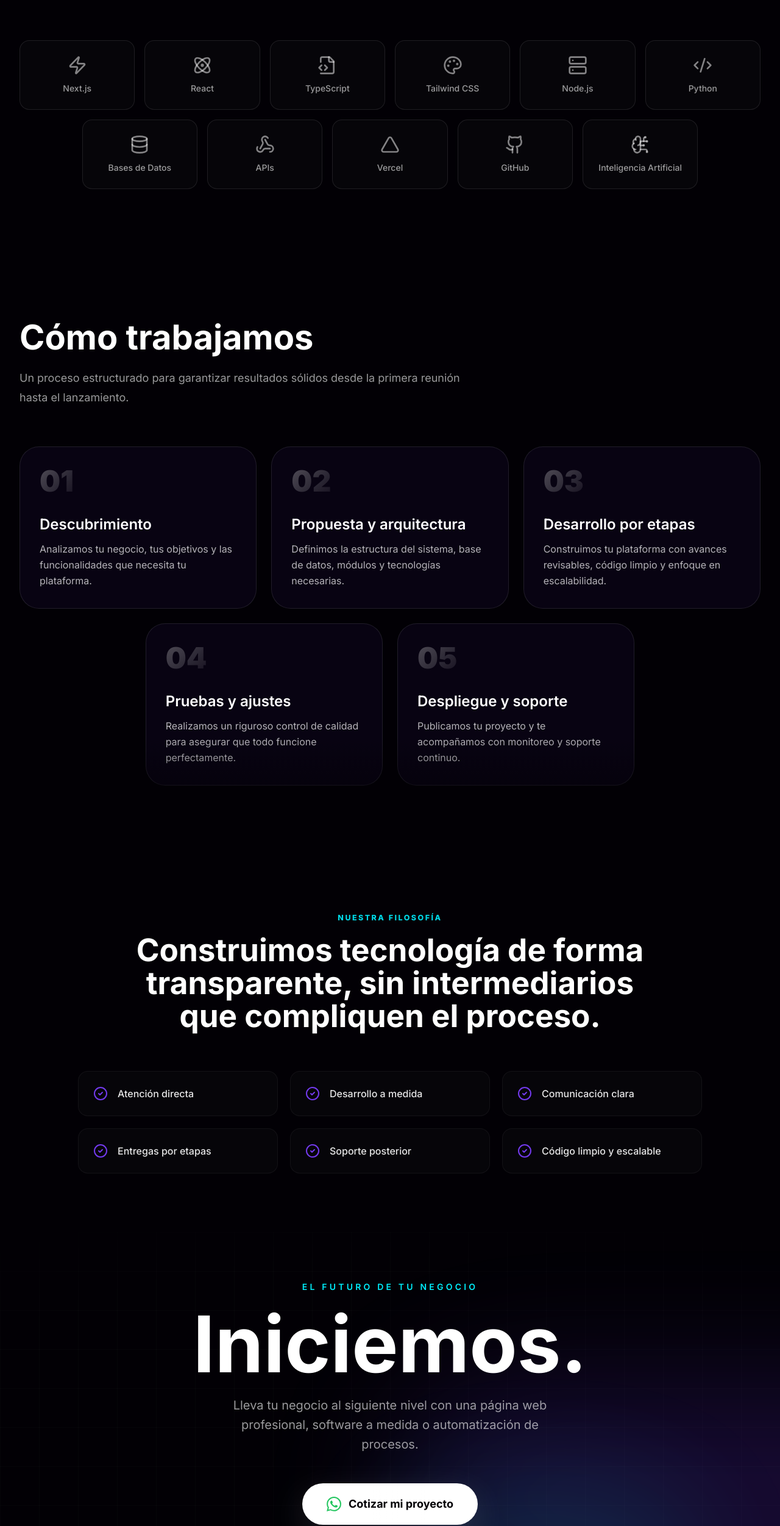
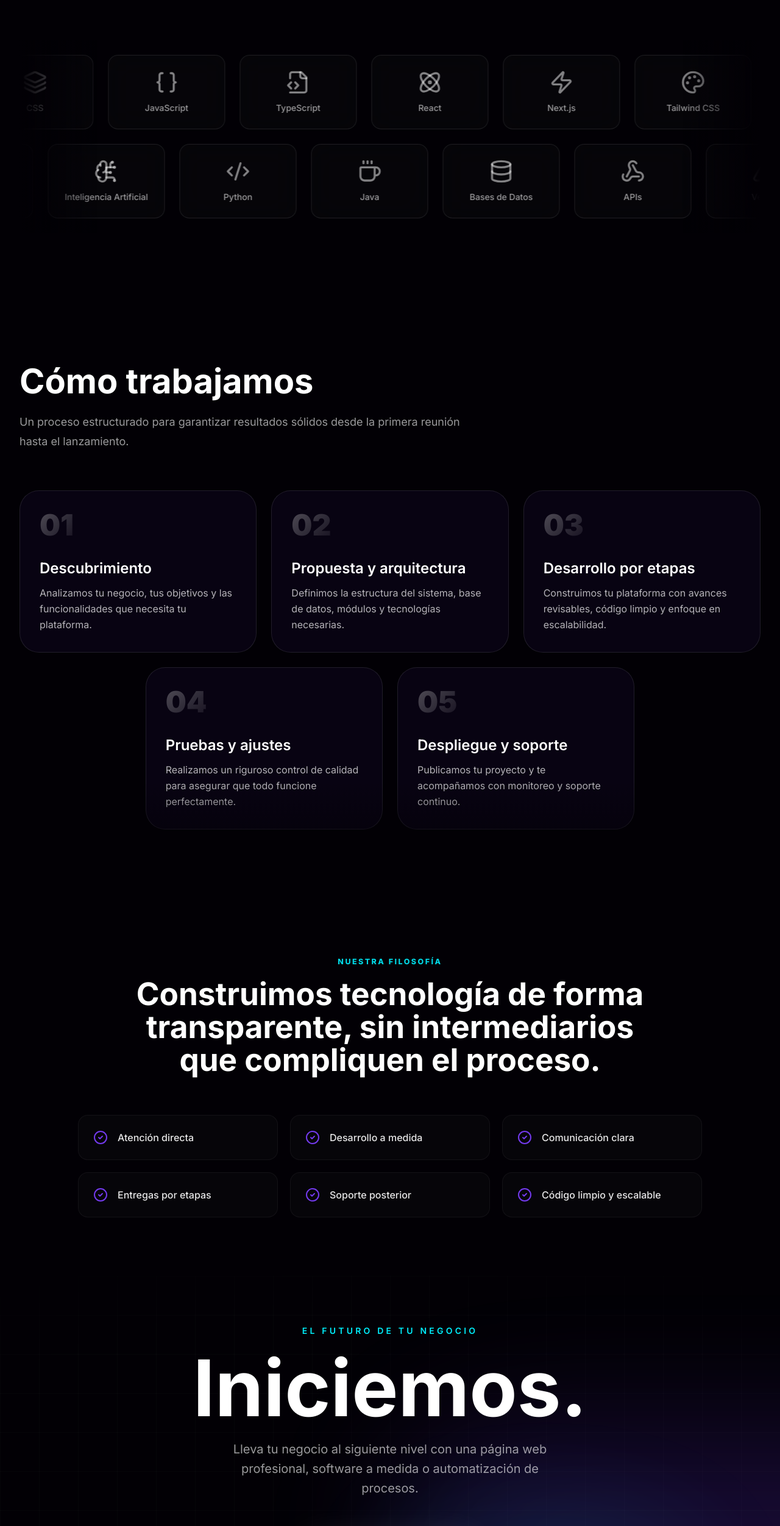
Before and after one commit to DiegoDiAr/KaryonByteWeb, a Next.js app: page / in a window 1280 px wide. Shown: the part 3004-5506 px from the top of the page at 61% size. Built offline with nearby package versions, Linux system fonts and the light colour scheme.

Commit message:
Add WhatsApp QR modal and improve contact CTA

```diff
--- a/components/FooterCTA.tsx
+++ b/components/FooterCTA.tsx
@@ -1,7 +1,10 @@
 "use client";
 
-import { motion, useReducedMotion, type Variants } from "framer-motion";
+import { useState, useEffect } from "react";
+import { createPortal } from "react-dom";
+import { motion, useReducedMotion, type Variants, AnimatePresence } from "framer-motion";
 import { Magnetic } from "./Magnetic";
+import { X } from "lucide-react";
 
 export function FooterCTA() {
   const shouldReduceMotion = useReducedMotion();
@@ -9,6 +12,32 @@ export function FooterCTA() {
     hidden: { opacity: 0, y: 24, filter: "blur(7px)" },
     show: { opacity: 1, y: 0, filter: "blur(0px)" },
   };
+
+  const [isModalOpen, setIsModalOpen] = useState(false);
+  const [mounted, setMounted] = useState(false);
+  const waLink = "https://wa.me/51924206297?text=Hola%2C%20quiero%20cotizar%20mi%20proyecto.";
+  const qrUrl = `https://api.qrserver.com/v1/create-qr-code/?size=250x250&data=${encodeURIComponent(waLink)}&bgcolor=ffffff&color=000000`;
+
+  useEffect(() => {
+    // eslint-disable-next-line react-hooks/set-state-in-effect
+    setMounted(true);
+  }, []);
+
+  useEffect(() => {
+    const handleKeyDown = (e: KeyboardEvent) => {
+      if (e.key === "Escape") setIsModalOpen(false);
+    };
+    if (isModalOpen) {
+      window.addEventListener("keydown", handleKeyDown);
+      document.body.style.overflow = "hidden";
+    } else {
+      document.body.style.overflow = "";
+    }
+    return () => {
+      window.removeEventListener("keydown", handleKeyDown);
+      document.body.style.overflow = "";
+    };
+  }, [isModalOpen]);
 
   return (
     <footer
@@ -50,15 +79,13 @@ export function FooterCTA() {
 
         <motion.div variants={itemVariants} transition={{ duration: 0.68, ease: [0.22, 1, 0.36, 1] }} className="mt-1 flex w-full justify-center sm:mt-2 sm:w-auto">
           <Magnetic>
-            <motion.a
-              href="https://wa.me/51924206297?text=Hola,%20quiero%20cotizar%20con%20ustedes"
-              target="_blank"
-              rel="noopener noreferrer"
+            <motion.button
+              onClick={() => setIsModalOpen(true)}
               whileHover={shouldReduceMotion ? undefined : { y: -4, scale: 1.015 }}
               whileTap={shouldReduceMotion ? undefined : { scale: 0.965 }}
               transition={{ type: "spring", stiffness: 300, damping: 20 }}
               className="group relative inline-flex w-full items-center justify-center gap-3 overflow-hidden rounded-full bg-white px-6 py-4 text-base font-bold text-[#020005] shadow-[0_18px_60px_rgba(255,255,255,0.12)] transition-shadow duration-300 hover:shadow-[0_20px_70px_rgba(255,255,255,0.24)] active:shadow-[0_12px_42px_rgba(0,240,255,0.18)] sm:w-auto sm:px-10 sm:py-5 sm:text-lg"
-              aria-label="Contactar a KaryonByte por WhatsApp para cotizar desarrollo de software y páginas web"
+              aria-label="Abrir modal para cotizar por WhatsApp"
             >
               <motion.span
                 aria-hidden="true"
@@ -70,10 +97,62 @@ export function FooterCTA() {
                 <path d="M17.472 14.382c-.297-.149-1.758-.867-2.03-.967-.273-.099-.471-.148-.67.15-.197.297-.767.966-.94 1.164-.173.199-.347.223-.644.075-.297-.15-1.255-.463-2.39-1.475-.883-.788-1.48-1.761-1.653-2.059-.173-.297-.018-.458.13-.606.134-.133.298-.347.446-.52.149-.174.198-.298.298-.497.099-.198.05-.371-.025-.52-.075-.149-.669-1.612-.916-2.207-.242-.579-.487-.5-.669-.51a12.8 12.8 0 0 0-.57-.01c-.198 0-.52.074-.792.372-.272.297-1.04 1.016-1.04 2.479 0 1.462 1.065 2.875 1.213 3.074.149.198 2.096 3.2 5.077 4.487.709.306 1.262.489 1.694.625.712.227 1.36.195 1.871.118.571-.085 1.758-.719 2.006-1.413.248-.694.248-1.289.173-1.413-.074-.124-.272-.198-.57-.347m-5.421 7.403h-.004a9.87 9.87 0 0 1-5.031-1.378l-.361-.214-3.741.982.998-3.648-.235-.374a9.86 9.86 0 0 1-1.51-5.26c.001-5.45 4.436-9.884 9.888-9.884 2.64 0 5.122 1.03 6.988 2.898a9.825 9.825 0 0 1 2.893 6.994c-.003 5.45-4.437 9.884-9.885 9.884m8.413-18.297A11.815 11.815 0 0 0 12.05 0C5.495 0 .16 5.335.157 11.892c0 2.096.547 4.142 1.588 5.945L.057 24l6.305-1.654a11.882 11.882 0 0 0 5.683 1.448h.005c6.554 0 11.89-5.335 11.893-11.893a11.821 11.821 0 0 0-3.48-8.413Z" />
               </svg>
               <span className="relative z-10">Cotizar mi proyecto</span>
-            </motion.a>
+            </motion.button>
           </Magnetic>
         </motion.div>
       </motion.div>
+
+      {mounted && typeof document !== "undefined" && createPortal(
+        <AnimatePresence>
+          {isModalOpen && (
+            <div className="fixed inset-0 z-[9999] flex items-center justify-center px-4">
+            <motion.div
+              initial={{ opacity: 0 }}
+              animate={{ opacity: 1 }}
+              exit={{ opacity: 0 }}
+              transition={{ duration: 0.3 }}
+              className="absolute inset-0 bg-[#020005]/80 backdrop-blur-sm"
+              onClick={() => setIsModalOpen(false)}
+            />
+            <motion.div
+              initial={shouldReduceMotion ? { opacity: 0 } : { opacity: 0, scale: 0.95, y: 10 }}
+              animate={shouldReduceMotion ? { opacity: 1 } : { opacity: 1, scale: 1, y: 0 }}
+              exit={shouldReduceMotion ? { opacity: 0 } : { opacity: 0, scale: 0.95, y: 10 }}
+              transition={{ duration: 0.3, ease: [0.16, 1, 0.3, 1] }}
+              className="relative w-full max-w-sm overflow-hidden rounded-[2rem] border border-white/10 bg-[#080312] p-8 text-center shadow-[0_0_40px_rgba(0,240,255,0.15)]"
+            >
+              <div className="pointer-events-none absolute left-1/2 top-0 h-32 w-32 -translate-x-1/2 -translate-y-1/2 rounded-full bg-cyan-500/30 blur-[40px]" />
+
+              <button
+                onClick={() => setIsModalOpen(false)}
+                className="absolute right-5 top-5 rounded-full p-2 text-white/50 transition-colors hover:bg-white/5 hover:text-white"
+                aria-label="Cerrar modal"
+              >
+                <X className="h-5 w-5" />
+              </button>
+
+              <h3 className="mb-2 mt-2 text-2xl font-bold text-white">Cotiza tu proyecto por WhatsApp</h3>
+              <p className="mb-6 text-sm text-white/60">Escanea el QR o abre WhatsApp para conversar con nosotros.</p>
+
+              <div className="mx-auto mb-8 flex h-48 w-48 items-center justify-center rounded-2xl bg-white p-3 shadow-[0_0_30px_rgba(255,255,255,0.1)]">
+                {/* eslint-disable-next-line @next/next/no-img-element */}
+                <img src={qrUrl} alt="Código QR de WhatsApp" className="h-full w-full" />
+              </div>
+
+              <a
+                href={waLink}
+                target="_blank"
+                rel="noopener noreferrer"
+                className="inline-flex w-full items-center justify-center gap-2 rounded-full bg-gradient-to-r from-karyon-purple to-electric-blue px-6 py-3.5 font-semibold text-white transition-transform hover:scale-[1.02]"
+              >
+                Abrir WhatsApp
+              </a>
+            </motion.div>
+          </div>
+        )}
+        </AnimatePresence>,
+        document.body
+      )}
 
       <div className="relative z-10 flex flex-col items-center justify-center gap-2 border-t border-white/10 px-5 py-4 text-center text-sm text-white/50 sm:flex-row sm:justify-between sm:px-8 sm:py-5">
         <p>© {new Date().getFullYear()} KaryonByte.</p>
--- a/components/TechStack.tsx
+++ b/components/TechStack.tsx
@@ -1,21 +1,28 @@
 "use client";
 
 import { motion } from "framer-motion";
-import { Atom, Zap, FileCode2, Palette, Server, Code2, Database, Webhook, Triangle, Github, BrainCircuit } from "lucide-react";
+import { Atom, Zap, FileCode2, Palette, Server, Code2, Database, Webhook, Triangle, Github, BrainCircuit, CodeXml, Layers, Braces, Coffee } from "lucide-react";
 
 const technologies = [
+  { name: "HTML", icon: CodeXml },
+  { name: "CSS", icon: Layers },
+  { name: "JavaScript", icon: Braces },
+  { name: "TypeScript", icon: FileCode2 },
+  { name: "React", icon: Atom },
   { name: "Next.js", icon: Zap },
-  { name: "React", icon: Atom },
-  { name: "TypeScript", icon: FileCode2 },
   { name: "Tailwind CSS", icon: Palette },
   { name: "Node.js", icon: Server },
   { name: "Python", icon: Code2 },
+  { name: "Java", icon: Coffee },
   { name: "Bases de Datos", icon: Database },
   { name: "APIs", icon: Webhook },
   { name: "Vercel", icon: Triangle },
   { name: "GitHub", icon: Github },
   { name: "Inteligencia Artificial", icon: BrainCircuit },
 ];
+
+const row1 = technologies.slice(0, 8);
+const row2 = technologies.slice(8);
 
 export function TechStack() {
   const containerVariants = {
@@ -59,26 +66,40 @@ export function TechStack() {
           </p>
         </motion.div>
 
-        <div className="grid grid-cols-2 gap-4 sm:grid-cols-3 md:grid-cols-4 lg:grid-cols-12">
-          {technologies.map((tech, i) => {
+        <motion.div variants={itemVariants} className="relative mt-16 w-full overflow-hidden py-6">
+          <div className="pointer-events-none absolute bottom-0 left-0 top-0 z-10 w-16 sm:w-32 bg-gradient-to-r from-deep-space to-transparent" />
+          <div className="pointer-events-none absolute bottom-0 right-0 top-0 z-10 w-16 sm:w-32 bg-gradient-to-l from-deep-space to-transparent" />
+
+          <div className="flex flex-col gap-6">
+            <div className="flex w-max motion-safe:animate-marquee-left motion-reduce:animate-none gap-6">
+              {[...row1, ...row1].map((tech, i) => {
                 const Icon = tech.icon;
                 return (
-              <motion.div
-                variants={itemVariants}
-                key={tech.name}
-                className={`group relative flex flex-col items-center justify-center gap-3 overflow-hidden rounded-2xl border border-white/10 bg-white/[0.02] p-6 transition-transform duration-300 hover:-translate-y-1 hover:bg-white/[0.04] md:col-span-1 lg:col-span-2 ${
-                  i === 6 ? "lg:col-start-2" : ""
-                }`}
-              >
-                <div className="absolute -bottom-8 -left-8 h-24 w-24 rounded-full bg-karyon-purple/40 blur-[30px] opacity-0 transition-opacity duration-300 group-hover:opacity-100" />
-                <Icon className="relative z-10 h-8 w-8 text-white/50 transition-all duration-300 group-hover:scale-110 group-hover:text-white group-hover:drop-shadow-[0_0_12px_rgba(115,58,237,0.8)]" />
-                <span className="relative z-10 text-center text-sm font-medium text-white/60 transition-colors duration-300 group-hover:text-white">
+                  <div key={`r1-${i}`} className="group relative flex w-36 sm:w-48 flex-col items-center justify-center gap-3 overflow-hidden rounded-2xl border border-white/10 bg-white/[0.02] p-5 sm:p-6 backdrop-blur-xl transition-all duration-300 hover:border-cyan-500/50 hover:bg-white/[0.04] hover:shadow-[0_0_20px_rgba(0,240,255,0.2)] hover:-translate-y-0.5 cursor-default">
+                    <Icon className="relative z-10 h-8 w-8 sm:h-10 sm:w-10 text-white/50 transition-all duration-300 group-hover:scale-110 group-hover:text-cyan-400 group-hover:drop-shadow-[0_0_12px_rgba(0,240,255,0.8)]" />
+                    <span className="relative z-10 text-center text-xs sm:text-sm font-medium text-white/60 transition-colors duration-300 group-hover:text-white">
                       {tech.name}
                     </span>
-              </motion.div>
+                  </div>
                 );
               })}
             </div>
+
+            <div className="flex w-max motion-safe:animate-marquee-right motion-reduce:animate-none gap-6">
+              {[...row2, ...row2].map((tech, i) => {
+                const Icon = tech.icon;
+                return (
+                  <div key={`r2-${i}`} className="group relative flex w-36 sm:w-48 flex-col items-center justify-center gap-3 overflow-hidden rounded-2xl border border-white/10 bg-white/[0.02] p-5 sm:p-6 backdrop-blur-xl transition-all duration-300 hover:border-cyan-500/50 hover:bg-white/[0.04] hover:shadow-[0_0_20px_rgba(0,240,255,0.2)] hover:-translate-y-0.5 cursor-default">
+                    <Icon className="relative z-10 h-8 w-8 sm:h-10 sm:w-10 text-white/50 transition-all duration-300 group-hover:scale-110 group-hover:text-cyan-400 group-hover:drop-shadow-[0_0_12px_rgba(0,240,255,0.8)]" />
+                    <span className="relative z-10 text-center text-xs sm:text-sm font-medium text-white/60 transition-colors duration-300 group-hover:text-white">
+                      {tech.name}
+                    </span>
+                  </div>
+                );
+              })}
+            </div>
+          </div>
+        </motion.div>
       </motion.div>
     </section>
   );
```
Also changed, not shown: components/Hero.tsx (+11 -0 lines), tailwind.config.ts (+11 -1 lines). Lines whose indentation alone changed are shown as unchanged.
